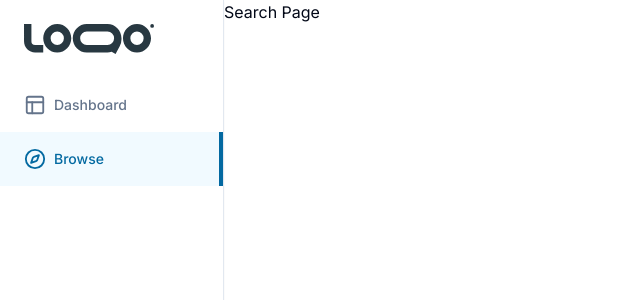
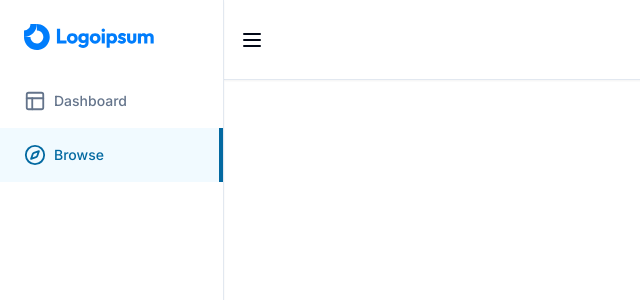
Before and after one commit to mikeheul/next-lms-platform, a Next.js app: page /search in a window 1280 px wide. Shown: the top 300 px of the page, without its empty margins (0-640 px from the left). Built offline with nearby package versions, Linux system fonts and the light colour scheme.

Commit message:
Custom Sidebar component

```diff
--- /dev/null
+++ b/app/(dashboard)/_components/MobileSidebar.tsx
@@ -0,0 +1,9 @@
+import { Menu } from "lucide-react";
+
+const MobileSidebar = () => {
+    return (
+        <Menu />
+    );
+}
+
+export default MobileSidebar;
--- /dev/null
+++ b/app/(dashboard)/_components/Navbar.tsx
@@ -0,0 +1,11 @@
+import MobileSidebar from "./MobileSidebar";
+
+const Navbar = () => {
+    return (
+        <div className="p-4 border-b h-full flex items-center bg-white shadow-sm">
+            <MobileSidebar />
+        </div>
+     );
+}
+
+export default Navbar;
--- a/app/(dashboard)/layout.tsx
+++ b/app/(dashboard)/layout.tsx
@@ -1,8 +1,12 @@
+import Navbar from "./_components/Navbar";
 import Sidebar from "./_components/Sidebar";
 
 const DashboardLayout = ({children}: {children:React.ReactNode}) => {
     return (
         <div className="h-full">
+            <div className="h-[80px] md:pl-56 fixed inset-y-0 w-full z-50">
+                <Navbar />
+            </div>
             <div className="hidden md:flex h-full w-56 flex-col fixed inset-y-0 z-50">
                 <Sidebar />
             </div>
--- a/app/layout.tsx
+++ b/app/layout.tsx
@@ -6,7 +6,7 @@ import { ClerkProvider } from "@clerk/nextjs";
 const inter = Inter({ subsets: ["latin"] });
 
 export const metadata: Metadata = {
-  title: "Create Next App",
+  title: "Next LMS Platform",
   description: "Generated by create next app",
 };
 
```
Also changed, not shown: public/logo.svg.
